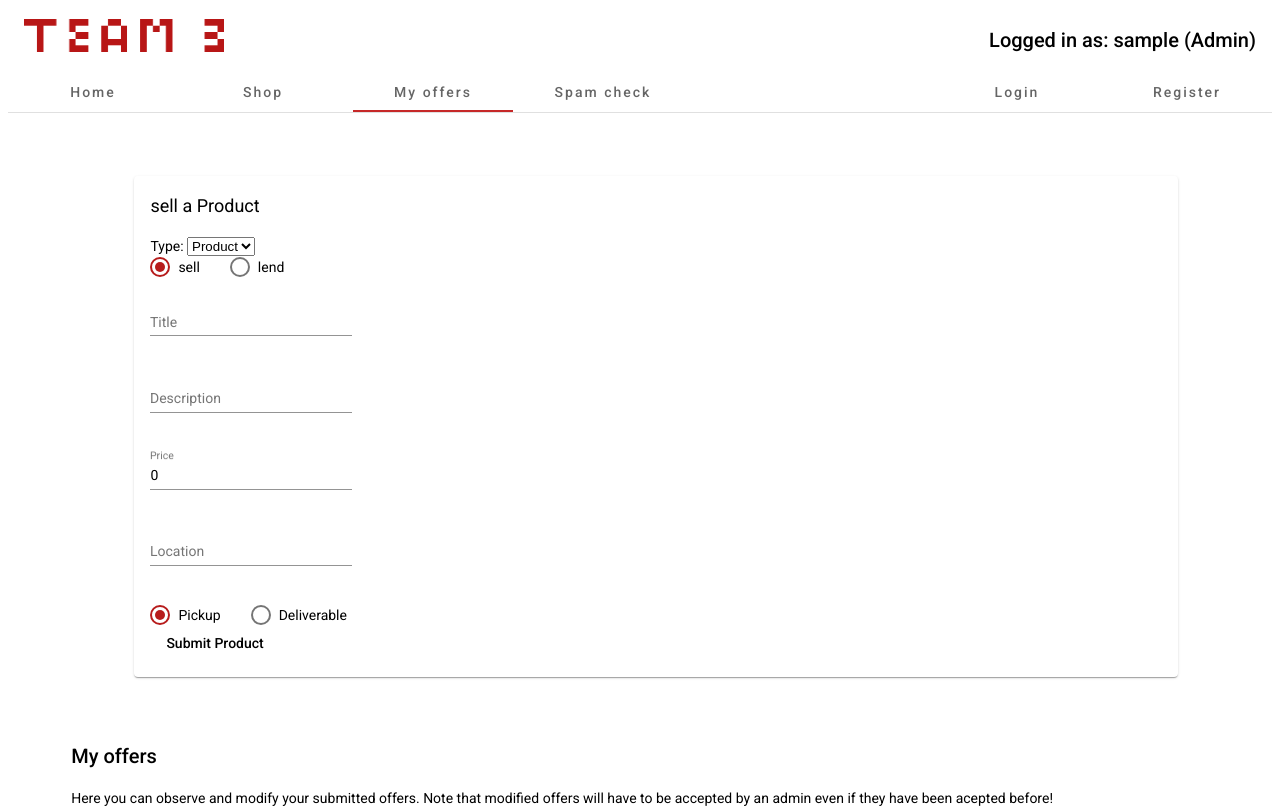
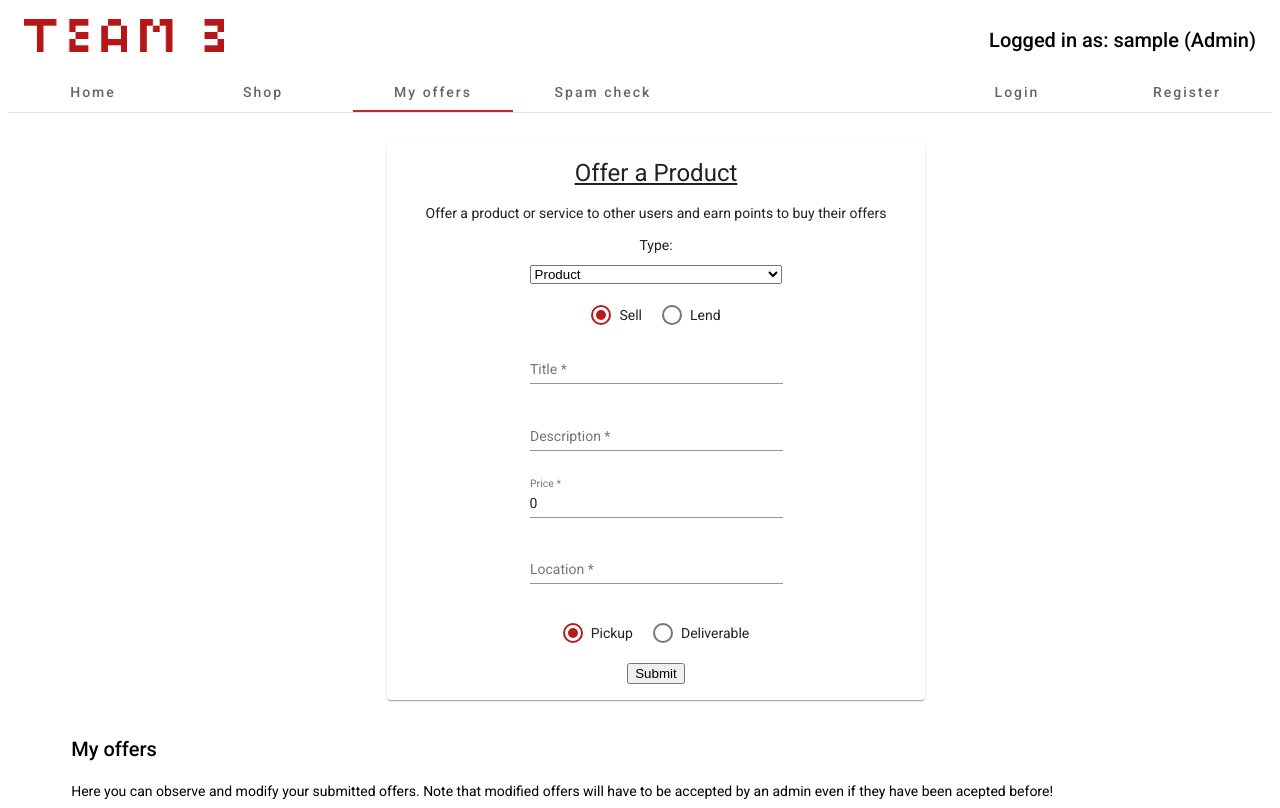
Before and after one commit to scg-unibe-ch/ese2020-team3, an Angular app in the folder frontend/: page /Sell in a window 1280 px wide. Shown: the top 808 px of the page. Built offline with nearby package versions, Linux system fonts and the light colour scheme; no server answers; sample sign-in values are in the browser's storage.

Commit message:
Improved submit and search form

```diff
--- a/frontend/src/app/app.module.ts
+++ b/frontend/src/app/app.module.ts
@@ -36,6 +36,8 @@ import {MatSortModule} from '@angular/material/sort';
 import {MatIconModule} from '@angular/material/icon';
 import {MatTooltipModule} from '@angular/material/tooltip';
 import { ProductPipe } from './product-pipe.pipe';
+import { MatFormFieldModule } from '@angular/material/form-field';
+import { MatSelectModule } from '@angular/material/select';
 
 const routes: Routes= [
   {path: 'Login', component: UserLoginComponent},
@@ -84,7 +86,9 @@ const routes: Routes= [
         MatPaginatorModule,
         MatSortModule,
         MatIconModule,
-        MatTooltipModule
+        MatTooltipModule,
+        MatFormFieldModule,
+        MatSelectModule
     ],
   providers: [
     {
--- a/frontend/src/app/sell-products/sell-products.component.css
+++ b/frontend/src/app/sell-products/sell-products.component.css
@@ -1,34 +1,23 @@
-#main {
-    width: 80%;
-    position: relative;
-    align-self: center;
-    margin-top: 5%;
-    left: 10%;
-    top: 20%;
-    background-color: var(--clr-tertiary);
-    color: var(--clr-primary);
+#sell-products-form {
+    width: 40%;
+    text-align: center;
+    top: 30px;
+    bottom: 30px;
+    left: 30%;
 }
 
-#form-title {
-    font-size: large;
+h3 {
+    font-size: 1.5rem;
+    text-decoration: underline;
 }
 
-mat-form-field, mat-checkbox, #rent-form {
-    width: 20%;
-    display: block;
-    margin-top: 20px;
-    margin-bottom: 20px;
-}
-
-#rent-radio {
+mat-form-field, mat-radio-group, select {
+    width: 50%;
+    align-self: center;
+    margin: 10px 0 10px 25%;
     display: block;
 }
 
 mat-radio-button {
-    margin-right: 30px;
+    margin: 10px;
 }
-
-button {
-    background-color: var(--clr-secondary);
-    color: var(--clr-tertiary);
-}
--- a/frontend/src/app/sell-products/sell-products.component.html
+++ b/frontend/src/app/sell-products/sell-products.component.html
@@ -1,6 +1,11 @@
-<mat-card id="main">
+<mat-card id="sell-products-form">
+<form>
 
-    <h3 id="form-title">{{product.sell_lend}} a {{product.type}}</h3>
+    <h3 id="form-title">Offer a {{product.type}}</h3>
+
+    <p>
+        Offer a product or service to other users and earn points to buy their offers
+    </p>
 
     <!--TYPE-->
     Type:
@@ -11,10 +16,9 @@
 
     <!--RENT-->
     <div id="rent">
-    <mat-radio-group id="rent-radio" [(ngModel)]="product.sell_lend">
-        <mat-radio-button *ngFor="let option of sellOptions" [value]="option">
-            {{option}}
-          </mat-radio-button>
+    <mat-radio-group id="rent-radio" [(ngModel)]="product.sell_lend" name="sell_lend">
+        <mat-radio-button value="sell">Sell</mat-radio-button>
+        <mat-radio-button value="lend">Lend</mat-radio-button>
     </mat-radio-group>
     </div>
 
@@ -22,7 +26,7 @@
     <!--TITLE-->
     <mat-form-field id="title">
         <mat-label>Title</mat-label>
-        <input matInput [(ngModel)]="product.title" maxLength=50 name="title" title="Provide a title for your {{product.type}}">
+        <input matInput [(ngModel)]="product.title" placeholder="Title" maxLength=50 name="title" title="Provide a title for your {{product.type}}" required>
     </mat-form-field>
 
     <!--DESCRIPTION-->
@@ -36,6 +40,7 @@
             maxlength=100
             [(ngModel)]="product.description"
             name="description"
+            required
             title="Describe the {{product.type}} you want to {{product.sell_lend}}">
         </textarea>
     </mat-form-field>
@@ -43,28 +48,27 @@
     <!--COSTS-->
     <mat-form-field id="price">
         <mat-label>Price {{product.sell_lend=='lend'? '(per hour)' : ''}}</mat-label>
-        <input matInput type="number" min="1" oninput="validity.valid||(value='');" [(ngModel)]="product.price" name="price">
+        <input matInput type="number" min="1" oninput="validity.valid||(value='');" [(ngModel)]="product.price" name="price" required>
     </mat-form-field>
 
     <!--LOCATION-->
     <mat-form-field>
         <mat-label>Location</mat-label>
-        <input matInput [(ngModel)]="product.location" maxlength=50 name="location" title="">
+        <input matInput [(ngModel)]="product.location" maxlength=50 name="location" title="" required>
     </mat-form-field>
 
     <!--DELIVERABLE OR PICKUP-->
     <div id="deliverable">
-        <mat-radio-group id="deliverable-radio" [(ngModel)]="product.deliverable">
+        <mat-radio-group id="deliverable-radio" [(ngModel)]="product.deliverable" name="deliverable">
             <mat-radio-button [value]=false checked>Pickup</mat-radio-button>
             <mat-radio-button [value]=true>Deliverable</mat-radio-button>
         </mat-radio-group>
     </div>
 
     <!--SUBMISSION-->
-    <button id="submit" mat-flat-button (click)="submitProduct()">
-        Submit {{product.type}}
-    </button>
+    <input mat-flat-button type="submit" (click)="submitProduct()" value="Submit">
 
+</form>
 </mat-card>
 
 <app-my-offers></app-my-offers>
--- a/frontend/src/app/sell-products/sell-products.component.ts
+++ b/frontend/src/app/sell-products/sell-products.component.ts
@@ -3,6 +3,8 @@ import { Product } from 'src/app/models/product.model';
 import { HttpClient } from '@angular/common/http';
 import { environment } from '../../environments/environment';
 import { ɵWebAnimationsDriver } from '@angular/animations/browser';
+import { FormBuilder, FormControl, FormGroup, Validators } from '@angular/forms';
+import {MatFormFieldControl} from '@angular/material/form-field';
 
 @Component({
   selector: 'app-sell-products',
@@ -15,11 +17,9 @@ export class SellProductsComponent implements OnInit {
   userToken = '';
   userName = '';
 
-  sellOptions = ['sell', 'lend'];
-
   product: Product;
 
-  constructor(private httpClient: HttpClient) { }
+  constructor(private httpClient: HttpClient, private formBuilder: FormBuilder) { }
 
   ngOnInit(): void {
     this.resetAttributes();
--- a/frontend/src/app/shop-catalogue/shop-catalogue.component.css
+++ b/frontend/src/app/shop-catalogue/shop-catalogue.component.css
@@ -1,8 +1,19 @@
 #input-form {
   position: absolute;
   width: 20%;
-  height: 50%;
+  height: 80%;
   justify-content: center;
+}
+
+mat-radio-button {
+  margin: 5px;
+}
+
+#btn-search {
+  align-self: center;
+  display: block;
+  margin: 0 10% 0 10%;
+  width: 80%;
 }
 
 #catalogue {
--- a/frontend/src/app/shop-catalogue/shop-catalogue.component.html
+++ b/frontend/src/app/shop-catalogue/shop-catalogue.component.html
@@ -2,8 +2,9 @@
 <!-- my mock page -->
 <mat-card id="input-form">
     <mat-card-content>
+    <form>
 
-        <h2 id="search-form-title">Search for specifics</h2>
+        <h2 id="search-form-title">Look for what YOU want</h2>
 
         <!--LOOK FOR TITLE-->
           <form class="search-field">
@@ -60,8 +61,9 @@
 
 
         <!--SEARCH BUTTON-->
-        <button (click)="searchForProducts()">Search</button>
+        <input id="btn-search" type="submit" (click)="searchForProducts()" value="Search">
 
+      </form>
     </mat-card-content>
 </mat-card>
 
--- a/frontend/src/app/user-login/user-login.component.html
+++ b/frontend/src/app/user-login/user-login.component.html
@@ -1,6 +1,7 @@
 <body>
 
   <div *ngIf="!loggedIn">
+  <form>
       <mat-card>
         <mat-form-field>
           <input matInput placeholder="User Name" [(ngModel)]="userName" name="userName">
@@ -8,8 +9,9 @@
         <mat-form-field>
           <input matInput placeholder="Password" [(ngModel)]="password" name="password" type="password">
         </mat-form-field>
-      <button mat-flat-button color="primary" (click)="login()">Login</button>
+        <input color="primary" type="submit" (click)="login()" value="Login">
     </mat-card>
+  </form>
   </div>
 
   <div *ngIf="loggedIn">
@@ -19,14 +21,17 @@
   </mat-card>
   </div>
 
+  <!--
     <mat-card>
   <button mat-flat-button color="primary" (click)="accessSecuredEndpoint()">Access Secure Endpoint (only for logged in users)</button>
   {{ secureEndpointResponse }}>
   </mat-card>
+  -->
+
   <p>
     You haven't registered yet?
     <button  routerLink="/Registration" mat-button color="primary" type="submit">
-      register
+      Register
     </button>
   </p>
   </body>
--- a/frontend/src/app/welcome-page/welcome-page.component.css
+++ b/frontend/src/app/welcome-page/welcome-page.component.css
@@ -3,14 +3,21 @@ html {
     padding: 0;
 }
 
+h1 {
+    font-size: 3rem;
+    letter-spacing: 0.8rem;
+    line-height: 3rem;
+}
+
 #main {
-    display: flex;
+    display: block;
     align-items: center;
     justify-content: center;
     margin-top: 50px;
     margin-left: 20%;
     margin-right: 20%;
     width: 60%;
+    text-align: center;
 }
 
 .search-field, .example-full-width {
--- a/frontend/src/app/welcome-page/welcome-page.component.html
+++ b/frontend/src/app/welcome-page/welcome-page.component.html
@@ -1,11 +1,18 @@
 <div id="landing">
     <div id="main">
+
+        <h1>
+            Welcome to<br>
+            T3AM 3 Shop 'n' Sell
+        </h1>
+
         <form class="search-field">
             <mat-form-field class="example-full-width">
-                <mat-label>Looking for title</mat-label>
-                <input matInput placeholder="What are you looking for?" value="" name="title">
+                <mat-label>Looking for title/location/description</mat-label>
+                <input matInput placeholder="What are you looking for?" [(ngModel)]="searchForm.value" name="title">
             </mat-form-field>
-            <button>Search</button>
+            <input type="submit" (click)="onSubmit(searchForm.value)" value="Search">
         </form>
+
     </div>
 </div>
--- a/frontend/src/app/welcome-page/welcome-page.component.ts
+++ b/frontend/src/app/welcome-page/welcome-page.component.ts
@@ -1,5 +1,6 @@
 import { Component, OnInit } from '@angular/core';
 import { EventEmitter, Output } from '@angular/core';
+import { FormControl } from '@angular/forms';
 
 @Component({
   selector: 'app-welcome-page',
@@ -9,9 +10,12 @@ import { EventEmitter, Output } from '@angular/core';
 export class WelcomePageComponent implements OnInit {
 	@Output() searchEvent = new EventEmitter();
 
+	searchForm: FormControl;
+
 	constructor() { }
 
 	ngOnInit(): void {
+		this.searchForm = new FormControl('', []);
 	}
 
 	onSubmit(searchValue: string) {
```
Also changed, not shown: 1 other file (tests, documents, lock files or other folders). Lines whose indentation alone changed are shown as unchanged.
